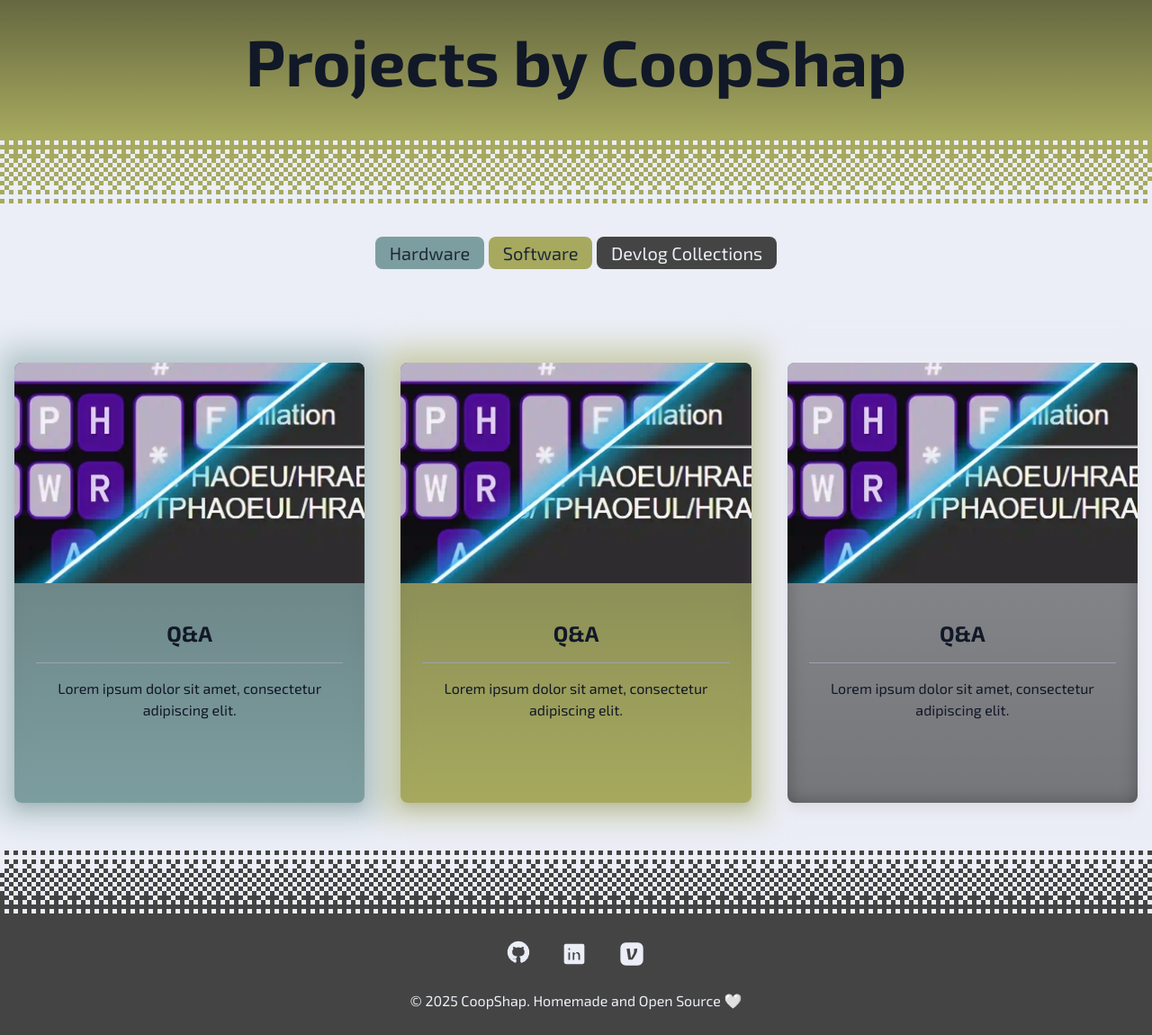
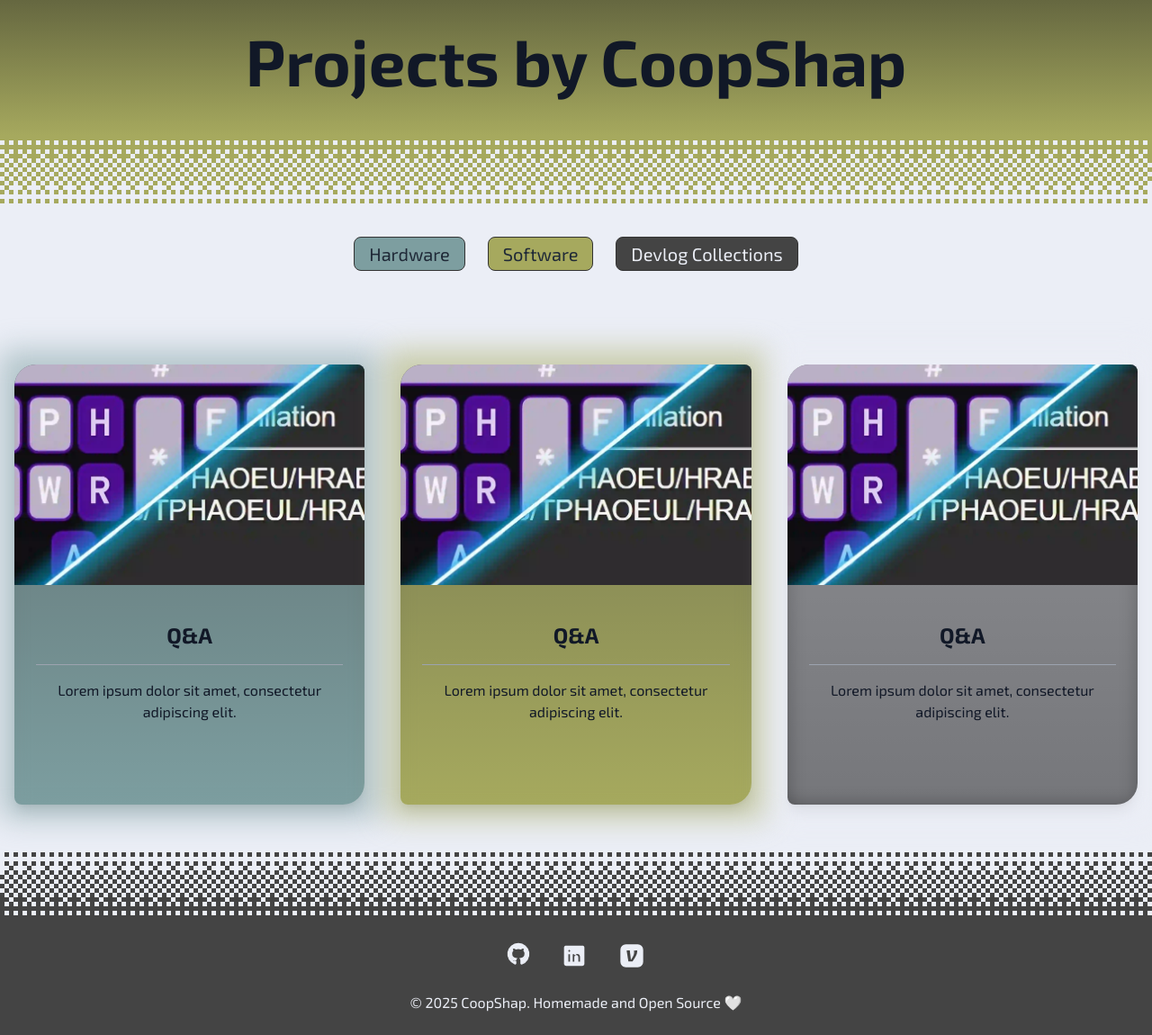
Before and after one commit to cshapard26/CoopShapWebsite, a Flask app: page /projects in a window 1280 px wide. Shown: the part 73-1223 px from the top of the page at 90% size. Before the commit the page ends 1195 px from the top, so only its background shows below. Run offline with Flask 3, Linux system fonts and the light colour scheme.

Commit message:
bordered links

```diff
--- a/static/css/output.css
+++ b/static/css/output.css
@@ -957,8 +957,15 @@ video {
   border-bottom-left-radius: 0.75rem;
 }
 
-.rounded-t-lg {
-  border-top-left-radius: 0.5rem;
+.rounded-br-3xl {
+  border-bottom-right-radius: 1.5rem;
+}
+
+.rounded-tl-3xl {
+  border-top-left-radius: 1.5rem;
+}
+
+.rounded-tr-lg {
   border-top-right-radius: 0.5rem;
 }
 
@@ -972,6 +979,11 @@ video {
 
 .border-l-4 {
   border-left-width: 4px;
+}
+
+.border-\[\#333333\] {
+  --tw-border-opacity: 1;
+  border-color: rgb(51 51 51 / var(--tw-border-opacity, 1));
 }
 
 .border-\[\#E0E0E0\] {
--- a/templates/projects.html
+++ b/templates/projects.html
@@ -19,13 +19,15 @@
                 <div class="relative inline-block mb-6">
 
                     <p class="text-xl text-gray-800 dark:text-steel">
-                        <a class="inline-block bg-cs-blue px-4 py-1 rounded-lg font-medium hover:scale-105 transition duration-300">
+                        <a class="inline-block bg-cs-blue px-4 py-1 rounded-lg font-medium hover:scale-105 transition duration-300 border-[#333333] border">
                             Hardware
                         </a>
-                        <a class="inline-block bg-cs-green px-4 py-1 rounded-lg font-medium hover:scale-105 transition duration-300">
+                        <a class="inline-block px-2 py-1"></a>
+                        <a class="inline-block bg-cs-green px-4 py-1 rounded-lg font-medium hover:scale-105 transition duration-300 border-[#333333] border">
                             Software
                         </a>
-                        <a class="inline-block text-steel dark:text-gray-800 dark:bg-steel bg-[#444444] px-4 py-1 rounded-lg font-medium hover:scale-105 transition duration-300">
+                        <a class="inline-block px-2 py-1"></a>
+                        <a class="inline-block text-steel dark:text-gray-800 dark:bg-steel bg-[#444444] px-4 py-1 rounded-lg font-medium hover:scale-105 transition duration-300 border-[#333333] border">
                             Devlog Collections
                         </a>
                     </p>
@@ -39,11 +41,11 @@
             <div class="max-w-screen-xl px-4 mx-auto">
                 <div class="grid grid-cols-1 sm:grid-cols-3 gap-10 text-gray-900">
                    <!-- Post 1 -->
-                    <a href="/courses/ECE1181/qa" class="relative rounded-lg shadow-lg transform hover:scale-105 transition duration-300
+                    <a href="/courses/ECE1181/qa" class="relative rounded-tl-3xl rounded-lg rounded-br-3xl shadow-lg transform hover:scale-105 transition duration-300
                     bg-gradient-to-t from-cs-blue to-[#444444]
                     after:content-[''] after:absolute after:-inset-4 after:rounded-lg after:bg-cs-blue/50 after:blur-lg after:z-[-1]">
 
-                    <img src="/static/images/featured/steno-anki-title.webp" alt="Q&A" class="w-full h-1/2 object-cover rounded-t-lg">
+                    <img src="/static/images/featured/steno-anki-title.webp" alt="Q&A" class="w-full h-1/2 object-cover rounded-tl-3xl rounded-tr-lg">
                     <div class="p-6">
                         <h3 class="text-2xl dark:text-white font-bold text-center mt-4">Q&A</h3>
                         <hr class="my-4 border-gray-400">
@@ -52,11 +54,11 @@
                     </a>
 
                     <!-- Post 2 -->
-                    <a href="/courses/ECE1181/qa" class="relative rounded-lg shadow-lg transform hover:scale-105 transition duration-300
+                    <a href="/courses/ECE1181/qa" class="relative rounded-tl-3xl rounded-lg rounded-br-3xl shadow-lg transform hover:scale-105 transition duration-300
                     bg-gradient-to-t from-cs-green to-[#444444]
                     after:content-[''] after:absolute after:-inset-4 after:rounded-lg after:bg-cs-green/50 after:blur-lg after:z-[-1]">
 
-                    <img src="/static/images/featured/steno-anki-title.webp" alt="Q&A" class="w-full h-1/2 object-cover rounded-t-lg">
+                    <img src="/static/images/featured/steno-anki-title.webp" alt="Q&A" class="w-full h-1/2 object-cover rounded-tl-3xl rounded-tr-lg">
                     <div class="p-6">
                         <h3 class="text-2xl dark:text-white font-bold text-center mt-4">Q&A</h3>
                         <hr class="my-4 border-gray-400">
@@ -65,11 +67,11 @@
                     </a>
 
                     <!-- Post 3 -->
-                    <a href="/courses/ECE1181/qa" class="relative rounded-lg shadow-lg transform hover:scale-105 transition duration-300
+                    <a href="/courses/ECE1181/qa" class="relative rounded-tl-3xl rounded-lg rounded-br-3xl shadow-lg transform hover:scale-105 transition duration-300
                     bg-gradient-to-t dark:from-steel from-black to-[#333333]
                     after:content-[''] after:absolute after:-inset-4 after:rounded-lg after:bg-steel/50 after:blur-lg after:z-[-1]">
 
-                    <img src="/static/images/featured/steno-anki-title.webp" alt="Q&A" class="w-full h-1/2 object-cover rounded-t-lg">
+                    <img src="/static/images/featured/steno-anki-title.webp" alt="Q&A" class="w-full h-1/2 object-cover rounded-tl-3xl rounded-tr-lg">
                     <div class="p-6">
                         <h3 class="text-2xl dark:text-white font-bold text-center mt-4">Q&A</h3>
                         <hr class="my-4 border-gray-400">
```
Also changed, not shown: templates/courses/ECE1181/Lab1.html (+5 -5 lines), templates/courses/ECE1181/Lab2.html (+5 -5 lines).
